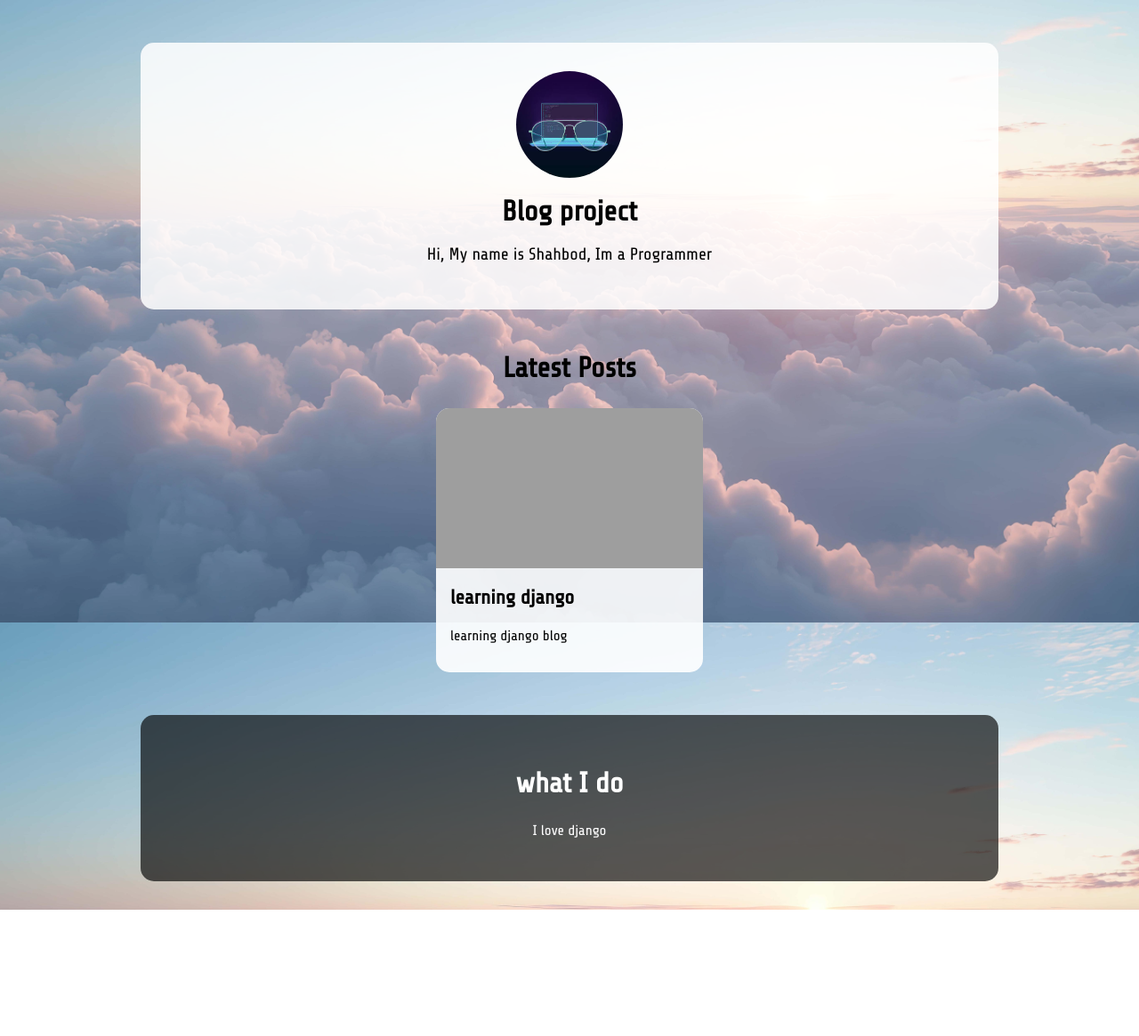
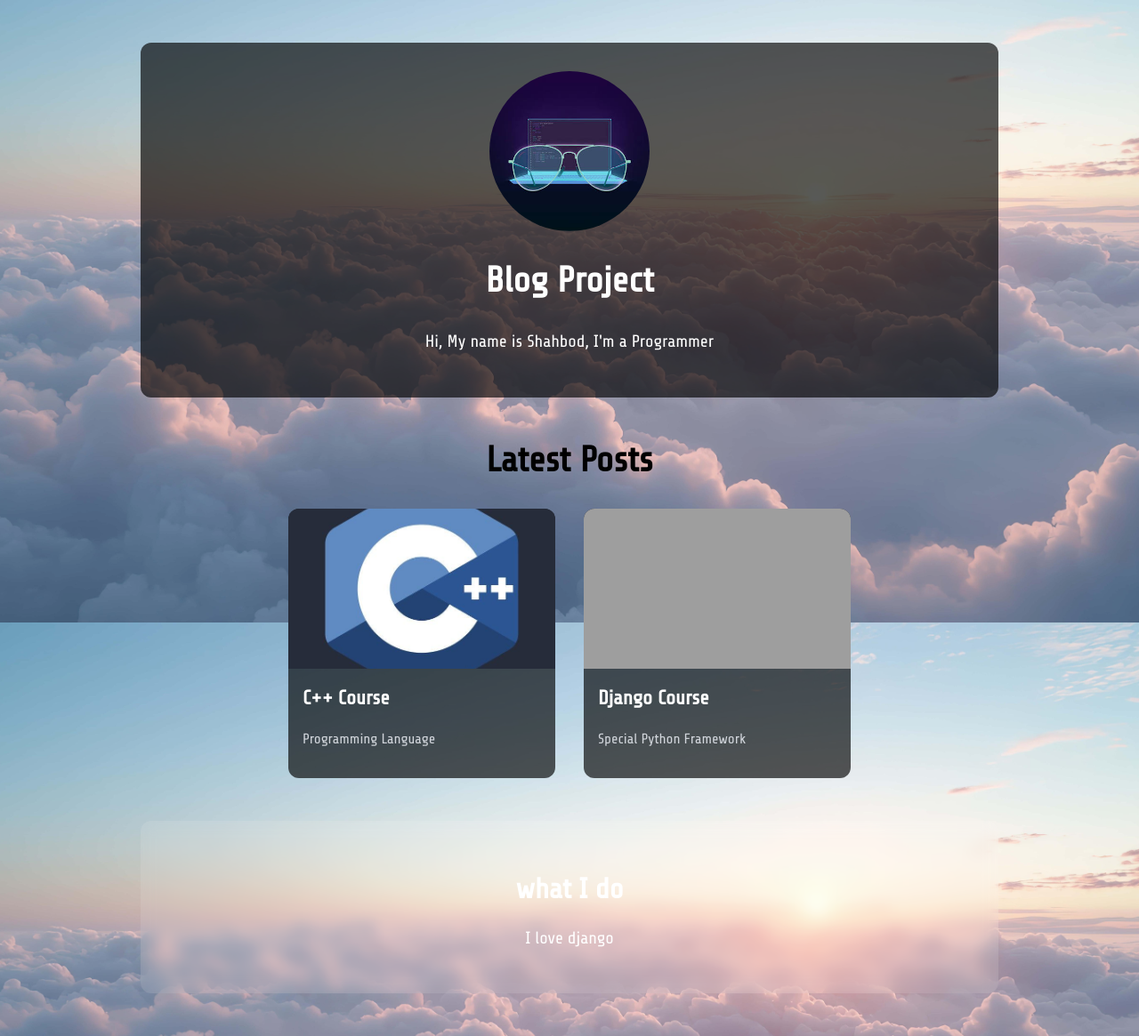
Before and after one commit to Shahbod-Heydari/django-blog-project, a Django app: page / in a window 1280 px wide. Shown: the part 100-1265 px from the top of the page at 89% size. Before the commit the page ends 1123 px from the top, so only its background shows below. Run offline with Django 5.2, Linux system fonts and the light colour scheme; grey boxes are pictures that could not be loaded.

Commit message:
feat: make posts dynamic and add blog content

```diff
--- a/blog/static/blog/all-posts.css
+++ b/blog/static/blog/all-posts.css
@@ -29,7 +29,7 @@
 .post {
     width: 300px;
 
-    background: rgba(255, 255, 255, 0.9);
+    background: rgba(0, 0, 0, 0.65);
     border-radius: 15px;
 
     overflow: hidden;
@@ -43,7 +43,7 @@
 
 .post a {
     text-decoration: none;
-    color: inherit;
+    color: white;
 }
 
 .post img {
--- a/blog/static/blog/index.css
+++ b/blog/static/blog/index.css
@@ -1,85 +1,117 @@
-/* Main Navigation */
+@import url('https://fonts.googleapis.com/css2?family=Roboto:ital,wght@0,100..900;1,100..900&family=Share+Tech&display=swap');
 
 
+html {
+    font-family: "Share Tech", sans-serif;
+    font-weight: 400;
+    font-style: normal;
+}
 
 
-/* Welcome Section */
+/* Welcome section */
 
 #welcome {
     width: 80%;
     max-width: 900px;
     margin: 3rem auto;
 
-    text-align: center;
-
     padding: 2rem;
 
-    background: rgba(255, 255, 255, 0.85);
-    border-radius: 15px;
+    background: rgba(0, 0, 0, 0.65);
+    border-radius: 12px;
+
+    color: white;
+    text-align: center;
 }
 
-#welcome header img {
-    width: 120px;
-    height: 120px;
+
+#welcome header {
+    display: flex;
+    flex-direction: column;
+    align-items: center;
+}
+
+
+#welcome img {
+    width: 180px;
+    height: 180px;
+
+    object-fit: cover;
 
     border-radius: 50%;
-    object-fit: cover;
 }
 
+
 #welcome h2 {
-    font-size: 2rem;
-    margin: 1rem 0;
+    font-size: 2.5rem;
+    margin-bottom: 1rem;
 }
+
 
 #welcome p {
     font-size: 1.2rem;
 }
 
 
-/* Latest Posts */
+/* Latest posts section */
 
 #latest-posts {
-    width: 80%;
-    max-width: 1000px;
+    width: 90%;
+    max-width: 1200px;
+
     margin: 3rem auto;
 }
 
+
 #latest-posts h2 {
+    color: black;
     text-align: center;
-    color: black;
-    font-size: 2rem;
+
+    font-size: 2.5rem;
+    margin-bottom: 2rem;
 }
+
 
 #latest-posts ul {
     list-style: none;
     padding: 0;
+    margin: 0;
 
     display: flex;
+    flex-wrap: wrap;
     justify-content: center;
+    gap: 2rem;
 }
 
 
-/* Post Card */
+/* Individual post */
 
 .post {
+    height: 100%;
     width: 300px;
 
-    background: rgba(255, 255, 255, 0.9);
-    border-radius: 15px;
+    background: rgba(0, 0, 0, 0.65);
+
+    border-radius: 12px;
 
     overflow: hidden;
 
-    transition: transform 0.3s ease;
+    transition: transform 0.2s ease;
 }
 
+
 .post:hover {
-    transform: translateY(-10px);
+    transform: translateY(-8px);
 }
 
+
 .post a {
+    display: block;
+
+    color: white;
     text-decoration: none;
-    color: inherit;
 }
+
 
 .post img {
     width: 100%;
@@ -88,34 +120,53 @@
     object-fit: cover;
 }
 
+
 .post__content {
     padding: 1rem;
 }
 
+
 .post__content h3 {
     margin-top: 0;
+
     font-size: 1.4rem;
 }
 
 
-/* About Section */
+.post__content p {
+    color: #d1d5db;
+
+    line-height: 1.5;
+}
+
+
+/* About section */
 
 #about {
     width: 80%;
     max-width: 900px;
 
-    margin: 3rem auto 2rem;
+    margin: 3rem auto;
 
     padding: 2rem;
 
-    text-align: center;
+    background: rgba(255, 255, 255, 0.1);
 
-    background: rgba(0, 0, 0, 0.65);
+    backdrop-filter: blur(8px);
+
+    border-radius: 12px;
+
     color: white;
 
-    border-radius: 15px;
+    text-align: center;
 }
+
 
 #about h2 {
     font-size: 2rem;
 }
+
+
+#about p {
+    font-size: 1.2rem;
+}
--- a/blog/templates/blog/all-posts.html
+++ b/blog/templates/blog/all-posts.html
@@ -11,9 +11,11 @@
 
 {% block content %}
     <section id="all-posts">
-        <h2>this is all posts</h2>
+        <h2>All Posts</h2>
         <ul>
-            {% include 'blog/include/post.html' %}
+            {% for post in all_posts %}
+                {% include 'blog/include/post.html' %}
+            {% endfor %}
         </ul>
     </section>
 {% endblock %}
--- a/blog/templates/blog/include/post.html
+++ b/blog/templates/blog/include/post.html
@@ -2,11 +2,11 @@
 
 <li>
     <article class="post">
-        <a href="{% url 'post-detail-page' 'learning-django' %}"> <!--this arg was for the slug-->
-            <img src="{% static 'blog/images/django.jpg' %}" alt="learning django">
+        <a href="{% url 'post-detail-page' post.slug %}"> <!--this arg was for the slug-->
+            <img src="{% static 'blog/images/'|add:post.image %}" alt={{ post.title }}>
             <div class="post__content">
-                <h3>learning django</h3>
-                <p>learning django blog</p>
+                <h3>{{post.title|title}}</h3>
+                <p>{{ post.short_description|title }}</p>
             </div>
         </a>
     </article>
--- a/blog/templates/blog/index.html
+++ b/blog/templates/blog/index.html
@@ -14,15 +14,17 @@
     <section id="welcome">
         <header>
             <img src="{% static 'blog/images/programmer.jpg' %}" alt="Toplearn - Author Of This blog">
-            <h2>Blog project</h2>
+            <h2>Blog Project</h2>
         </header>
-        <p>Hi, My name is Shahbod, Im a Programmer</p>
+        <p>Hi, My name is Shahbod, I'm a Programmer</p>
     </section>
 
     <section id="latest-posts">
         <h2>Latest Posts</h2>
         <ul>
-            {% include 'blog/include/post.html' %}
+            {% for post in latest_post %}
+                {% include 'blog/include/post.html' %}
+            {% endfor %}
         </ul>
     </section>
 
--- a/blog/urls.py
+++ b/blog/urls.py
@@ -1,5 +1,6 @@
 from django.urls import path
 from . import views
+
 
 urlpatterns = [
     path('',views.index,name='starting-page'),
--- a/blog/views.py
+++ b/blog/views.py
@@ -1,12 +1,93 @@
+from datetime import date
 from django.shortcuts import render
 
 # Create your views here.
 
+all_posts = [
+    {
+        'slug': 'learning-django',
+        'title': 'Django course',
+        'author': 'Shahbod',
+        'image': 'django.jpg',
+        'date':date(2026,9,18),
+        'short_description': 'special python framework',
+        'content': '''
+        Lorem ipsum dolor sit amet, consectetur adipisicing elit. Aliquam at dignissimos dolores,
+        doloribus ducimus eaque, eius fugiat in ipsam libero magnam maiores neque perferendis
+        placeat quae recusandae repudiandae similique voluptate.
+        ''',
+    },
+    {
+        'slug': 'learning-git',
+        'title': 'git course',
+        'author': 'Mohammad',
+        'image': 'git.jpg',
+        'date':date(2024,9,18),
+        'short_description': 'version control system',
+        'content': '''
+        Lorem ipsum dolor sit amet, consectetur adipisicing elit. Aliquam at dignissimos dolores,
+        doloribus ducimus eaque, eius fugiat in ipsam libero magnam maiores neque perferendis
+        placeat quae recusandae repudiandae similique voluptate.
+        ''',
+    },
+    {
+        'slug': 'learning-python',
+        'title': 'Python course',
+        'author': 'Shahbod',
+        'image': 'python.jpg',
+        'date':date(2020,9,18),
+        'short_description': 'programming language',
+        'content': '''
+        Lorem ipsum dolor sit amet, consectetur adipisicing elit. Aliquam at dignissimos dolores,
+        doloribus ducimus eaque, eius fugiat in ipsam libero magnam maiores neque perferendis
+        placeat quae recusandae repudiandae similique voluptate.
+        ''',
+    },
+    {
+        'slug': 'learning-cpp',
+        'title': 'c++ course',
+        'author': 'Hossein',
+        'image': 'c++.jpg',
+        'date':date(2025,9,18),
+        'short_description': 'programming language',
+        'content': '''
+        Lorem ipsum dolor sit amet, consectetur adipisicing elit. Aliquam at dignissimos dolores,
+        doloribus ducimus eaque, eius fugiat in ipsam libero magnam maiores neque perferendis
+        placeat quae recusandae repudiandae similique voluptate.
+        ''',
+    },
+    {
+        'slug': 'learning-potgreSQL',
+        'title': 'postgreSQL course',
+        'author': 'Shahbod',
+        'image': 'postgresql.png',
+        'date':date(2021,9,18),
+        'short_description': 'relational database management system',
+        'content': '''
+        Lorem ipsum dolor sit amet, consectetur adipisicing elit. Aliquam at dignissimos dolores,
+        doloribus ducimus eaque, eius fugiat in ipsam libero magnam maiores neque perferendis
+        placeat quae recusandae repudiandae similique voluptate.
+        ''',
+    }
+]
+
+def get_date(post):
+    return post['date']
+
 def index(request):
-    return render(request, 'blog/index.html')
+    sorted_posts = sorted(all_posts,key = get_date)
+    latest_post = sorted_posts[-2:] # use for contex arg
+    return render(request, 'blog/index.html',{'latest_post':latest_post})
 
 def post(request):
-    return render(request, 'blog/all-posts.html')
+    context = {
+        'all_posts': all_posts
+    }
+    return render(request, 'blog/all-posts.html',context)
 
 def single_post(request,slug):
-    return render(request, 'blog/post-details.html')
+    post = next(post for post in all_posts if post['slug'] == slug)
+    context = {
+        'post': post
+    }
+    return render(request, 'blog/post-details.html',context)
```
Also changed, not shown: blog/templates/blog/post-details.html (+6 -8 lines), blog/static/blog/images/c++.jpg (added), blog/static/blog/images/git.jpg (added), blog/static/blog/images/postgresql.png (added), blog/static/blog/images/python.jpg (added).
